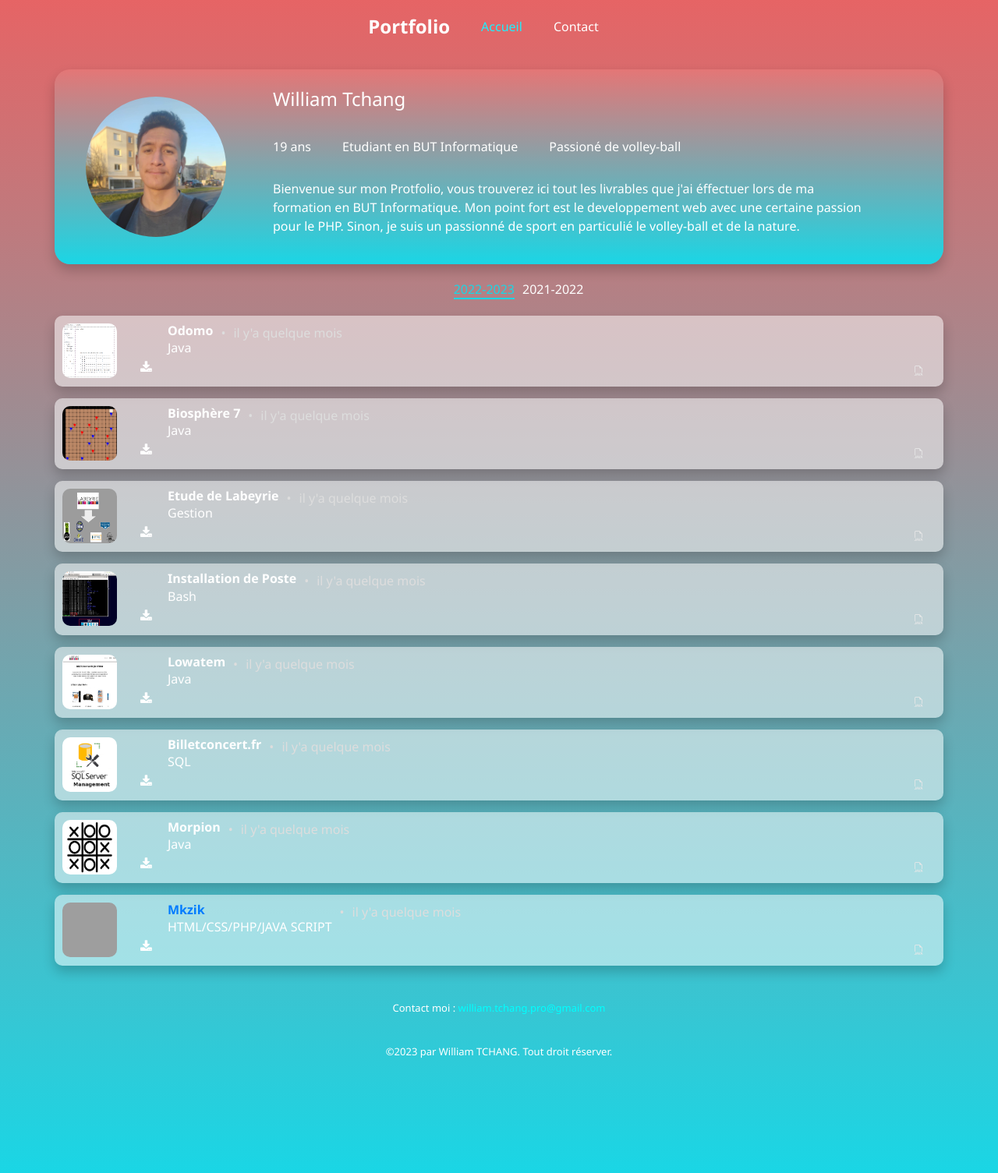
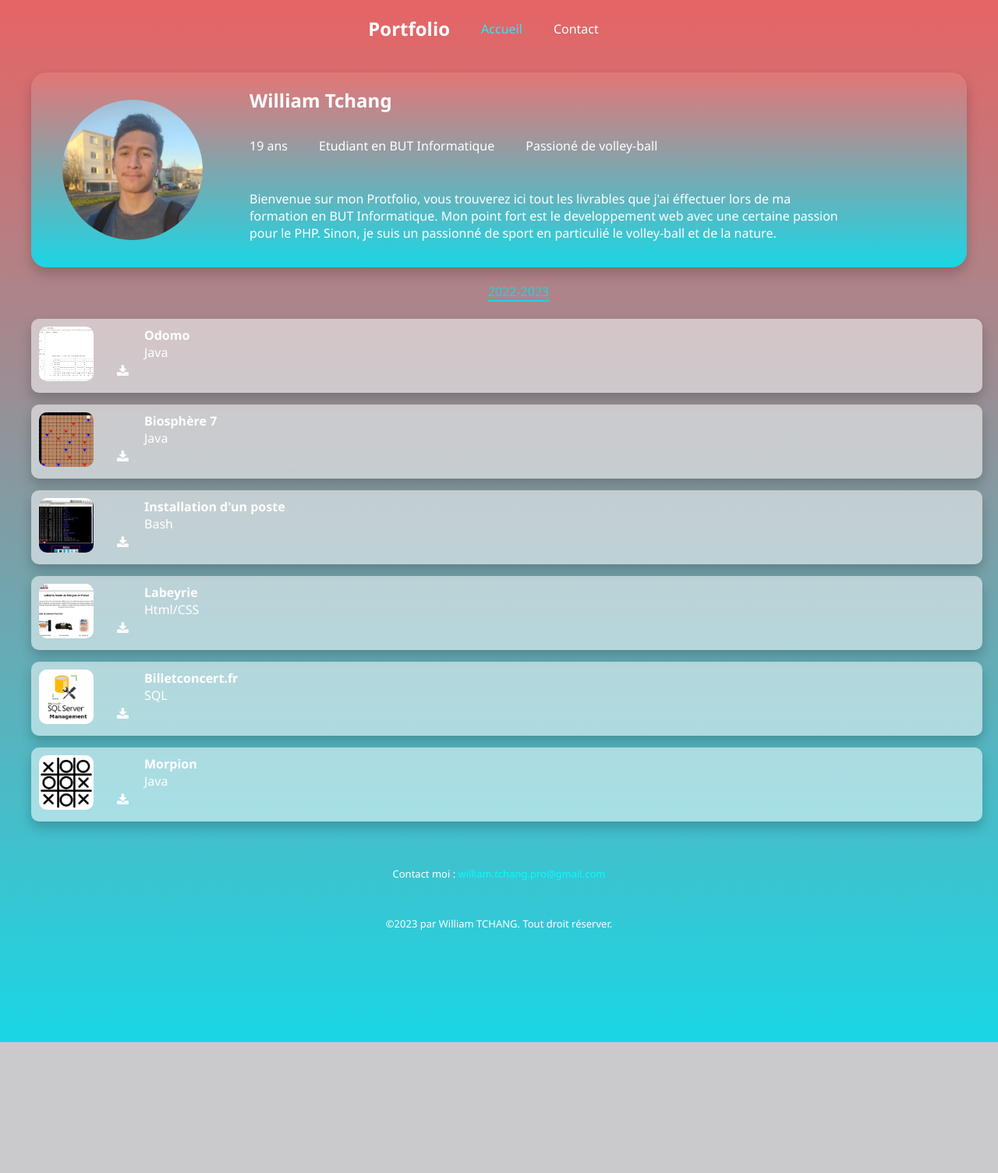
Before and after one commit to ZeWills987/william-tchang, a PHP site: page / in a window 1280 px wide. Shown: the whole page at 78% size. After the commit the page ends 1337 px from the top, so only its background shows below. Run offline with PHP 8.4, Linux system fonts and the light colour scheme; some web fonts are replaced; grey boxes are pictures that could not be loaded.

Commit message:
finish portfolio

```diff
--- a/contact.html
+++ b/contact.html
@@ -26,7 +26,7 @@
 
 	<section id="section-1">
 		<div class="info-container">
-			<strong style="color:rgb(81, 82, 82)">Pour me contacter,<br><span>une question ?</span></strong>
+			<strong>Pour me contacter,<br><span>une question ?</span></strong>
 			<p style="animation: deroulement 2s;">Pour toute question, remarque ou suggestion, notre service
 				consommateurs reste à votre disposition.</p>
 			<p style="animation: deroulement 2.5s;">Vous disposez d'un moyen ci-dessous pour me contacter.</p>
--- a/data/css/profile.css
+++ b/data/css/profile.css
@@ -290,19 +290,22 @@ nav ul li a h1 {
 }
 
 .bloc-img img {
-    animation: hidden 2s;
-    animation: mouv_horiz 2s;
+    animation: hidden 2.5s;
+    animation: mouv_horiz 2.5s;
     width: 70px;
     height: 70px;
     border-radius: 10px;
     transition: 0.3s;
+    object-fit: cover;
+    object-position: 50%;
+    transform: scale(1) translate(0, 0);
 }
 
 .bloc:hover .bloc-img img {
-    animation: hidden 2s;
-    animation: mouv_horiz 2s;
-    width: 250px;
-    height: 230px;
+    animation: hidden 2.5s;
+    animation: mouv_horiz 2.5s;
+    width: 280px;
+    height: 280px;
     transition: 0.3s;
 }
 
--- a/index.html
+++ b/index.html
@@ -7,17 +7,11 @@
     <title>Portfolio | Tchang William</title>
     <!-- Import Icon Bootstrap -->
     <link rel="stylesheet" href="https://cdnjs.cloudflare.com/ajax/libs/font-awesome/4.7.0/css/font-awesome.min.css" />
-
-    <!-- Bootstrap CSS -->
-    <link rel="stylesheet" href="https://cdn.jsdelivr.net/npm/bootstrap-icons@1.10.4/font/bootstrap-icons.css">
-    <link rel="stylesheet" href="https://stackpath.bootstrapcdn.com/bootstrap/4.3.1/css/bootstrap.min.css"
-        integrity="sha384-ggOyR0iXCbMQv3Xipma34MD+dH/1fQ784/j6cY/iJTQUOhcWr7x9JvoRxT2MZw1T" crossorigin="anonymous">
     <link rel="stylesheet" href="data/css/style.css">
     <link rel="stylesheet" href="data/css/header.css">
     <link rel="stylesheet" href="data/css/style.css">
     <link rel="stylesheet" href="data/css/profile.css">
     <link rel="stylesheet" href="data/css/footer.css">
-    <link rel="stylesheet" href="data/css/formulaire.css">
     <link rel="stylesheet" href="data/css/all.css">
 </head>
 
@@ -71,7 +65,6 @@
                 <div class="personal-nav">
                     <ul>
                         <li><a id="active" href="index.html">2022-2023</a></li>
-                        <li><a href="2021-2022.html">2021-2022</a></li>
                     </ul>
                 </div>
                 <div class="bloc">
@@ -88,25 +81,29 @@
                                         <h4>Odomo</h4>
                                         <p>Java</p>
                                     </div>
-                                    <div class="bloc-date">
-                                        <p>•</p>
-                                        <p>il y'a quelque mois</p>
-                                    </div>
                                 </div>
                                 <div class="bloc-wave">
                                     <div class="wave">
-                                        <div id="waveform">
-                                            <p>Lorem ipsum dolor sit amet consectetur adipisicing elit. Dolorum, iure!
-                                                Quia, commodi harum, eum explicabo voluptatibus quis nobis magnam
-                                                reprehenderit sapiente animi molestias beatae. Dolor eaque consequuntur
-                                                quisquam exercitationem voluptatibus!</p>
+                                        <div class="waveform">
+                                            <p>Odomo est une application de gestion de données mértéorologique
+                                                permettant de garder un oeil sur la météo de chez soi tout en
+                                                le gérant. Le but ici est de coder une application de gestion de données
+                                                mértéorologique.
+                                            </p>
+                                            <p>Compétences aquises :</p>
+                                            <ul>
+                                                <li>Implémentation des tableaux</li>
+                                                <li>Traitement de donées</li>
+                                                <li>Programation évènementielle</li>
+                                                <li>Stockage des données</li>
+                                            </ul>
                                         </div>
                                     </div>
                                 </div>
                                 <div class="bloc-footer">
                                     <div class="blocAction">
                                         <button>
-                                            <a href="data/pdf/">
+                                            <a href="data/pdf/odomo.pdf" download="odomo.pdf">
                                                 <i class="fa fa-download" aria-hidden="true"></i>
                                             </a>
                                         </button>
@@ -135,25 +132,28 @@
                                         <h4>Biosphère 7</h4>
                                         <p>Java</p>
                                     </div>
-                                    <div class="bloc-date">
-                                        <p>•</p>
-                                        <p>il y'a quelque mois</p>
-                                    </div>
                                 </div>
                                 <div class="bloc-wave">
                                     <div class="wave">
-                                        <div id="waveform">
-                                            <p>Lorem ipsum dolor sit amet consectetur adipisicing elit. Tempora, at
-                                                nisi? Repudiandae est vitae reprehenderit, eaque iure quibusdam fugiat.
-                                                Dicta aspernatur corrupti blanditiis, suscipit mollitia quod autem quos
-                                                ullam odio?</p>
+                                        <div class="waveform">
+                                            <p>Biosphère est un jeu de plateaux à deux joueurs. Le but est
+                                                de planter et protéger le plus de plantes que son adversaire en 40
+                                                tours. Le but ici est de concevoir une IA capable de battre d'autre IA.
+                                            </p>
+                                            <p>Compétences aquises :</p>
+                                            <ul>
+                                                <li>Logique de jeu</li>
+                                                <li>Gestion dee l'état de jeu</li>
+                                                <li>Progrramation de l'IA</li>
+                                                <li>Test et débogage</li>
+                                            </ul>
                                         </div>
                                     </div>
                                 </div>
                                 <div class="bloc-footer">
                                     <div class="blocAction">
                                         <button>
-                                            <a href="data/pdf/">
+                                            <a href="data/pdf/biosphere.pdf" download="biosphere.pdf">
                                                 <i class="fa fa-download" aria-hidden="true"></i>
                                             </a>
                                         </button>
@@ -169,52 +169,6 @@
                     </div>
                 </div>
                 <div class="bloc">
-                    <div class="bloc-col">
-                        <div class="bloc-row">
-                            <div class="bloc-img">
-                                <img src="data/img/2022/etude_labeyrie.png" alt="Etude de cas de Labeyrie">
-                            </div>
-                            <div class="bloc-content">
-                                <div class="bloc-header">
-                                    <div class="bloc-play">
-                                    </div>
-                                    <div class="bloc-title">
-                                        <h4>Etude de Labeyrie</h4>
-                                        <p>Gestion</p>
-                                    </div>
-                                    <div class="bloc-date">
-                                        <p>•</p>
-                                        <p>il y'a quelque mois</p>
-                                    </div>
-                                </div>
-                                <div class="bloc-wave">
-                                    <div class="wave">
-                                        <div id="waveform">
-                                            <p>Lorem ipsum dolor sit amet, consectetur adipisicing elit. Perspiciatis
-                                                veritatis possimus iure illo, cupiditate, tempora assumenda, molestiae
-                                                saepe ex nulla necessitatibus? Unde, aspernatur aut ratione veritatis
-                                                illum eius nemo ea?</p>
-                                        </div>
-                                    </div>
-                                </div>
-                                <div class="bloc-footer">
-                                    <div class="blocAction">
-                                        <button>
-                                            <a href="data/pdf/">
-                                                <i class="fa fa-download" aria-hidden="true"></i>
-                                            </a>
-                                        </button>
-                                    </div>
-                                    <div class="bloc-footer-right">
-                                        <div class="ecoute">
-                                            <i class="bi bi-filetype-java"></i>
-                                        </div>
-                                    </div>
-                                </div>
-                            </div>
-                        </div>
-                    </div>
-                </div>
                     <div class="bloc">
                         <div class="bloc-col">
                             <div class="bloc-row">
@@ -226,28 +180,33 @@
                                         <div class="bloc-play">
                                         </div>
                                         <div class="bloc-title">
-                                        <h4>Installation de Poste</h4>
+                                            <h4>Installation d'un poste</h4>
                                             <p>Bash</p>
-                                    </div>
-                                    <div class="bloc-date">
-                                        <p>•</p>
-                                        <p>il y'a quelque mois</p>
                                         </div>
                                     </div>
                                     <div class="bloc-wave">
                                         <div class="wave">
-                                        <div id="waveform">
-                                            <p>Lorem ipsum dolor sit amet consectetur adipisicing elit. Voluptatum quis
-                                                eius magnam eos laborum ullam assumenda blanditiis. Doloremque incidunt
-                                                nostrum placeat quo voluptatibus? Nisi et, sed autem vitae porro
-                                                sapiente!</p>
+                                            <div class="waveform">
+                                                <p>L'objectif étais fournir au client un document détaillant toutes
+                                                    les procédures à suivre pour installer un envirronement de
+                                                    developpement demandant très peu de ressource sous Linux. Notre
+                                                    choix c'est porté sur Debian.
+                                                </p>
+                                                <p>Compétences aquises :</p>
+                                                <ul>
+                                                    <li>Installation de système d'exploitation</li>
+                                                    <li>Connaissance des système d'exploitation</li>
+                                                    <li>Configuration de système</li>
+                                                    <li>Gestion des utilisateurs et des autorisations</li>
+                                                    <li>Documentation et rédaction de guides</li>
+                                                </ul>
                                             </div>
                                         </div>
                                     </div>
                                     <div class="bloc-footer">
                                         <div class="blocAction">
                                             <button>
-                                            <a href="data/pdf/pong.pdf">
+                                                <a href="data/pdf/debian.pdf" download="debian.pdf">
                                                     <i class="fa fa-download" aria-hidden="true"></i>
                                                 </a>
                                             </button>
@@ -255,6 +214,7 @@
                                         <div class="bloc-footer-right">
                                             <div class="ecoute">
                                                 <i class="bi bi-filetype-java"></i>
+                                            </div>
                                         </div>
                                     </div>
                                 </div>
@@ -273,27 +233,28 @@
                                     <div class="bloc-play">
                                     </div>
                                     <div class="bloc-title">
-                                        <h4>Lowatem</h4>
-                                        <p>Java</p>
-                                    </div>
-                                    <div class="bloc-date">
-                                        <p>•</p>
-                                        <p>il y'a quelque mois</p>
+                                        <h4>Labeyrie</h4>
+                                        <p>Html/CSS</p>
                                     </div>
                                 </div>
                                 <div class="bloc-wave">
                                     <div class="wave">
-                                        <div id="waveform">
-                                            <p>Lorem ipsum dolor sit amet consectetur adipisicing elit. Corrupti
-                                                asperiores sit maiores error impedit enim saepe, eligendi soluta in
-                                                facere a explicabo molestiae ut officia atque modi porro fugit ab!</p>
+                                        <div class="waveform">
+                                            <p>Developpemnt d'un site web static et responsive destiner à Labeyrie sous
+                                                certification W3C.
+                                            </p>
+                                            <p>Compétences aquises :</p>
+                                            <ul>
+                                                <li>Developpemnt et conception front-end</li>
+                                                <li>Responsive design</li>
+                                            </ul>
                                         </div>
                                     </div>
                                 </div>
                                 <div class="bloc-footer">
                                     <div class="blocAction">
                                         <button>
-                                            <a href="data/pdf/pong.pdf">
+                                            <a href="data/pdf/labeyrie.pdf" download="labeyrie.pdf">
                                                 <i class="fa fa-download" aria-hidden="true"></i>
                                             </a>
                                         </button>
@@ -322,25 +283,25 @@
                                         <h4>Billetconcert.fr</h4>
                                         <p>SQL</p>
                                     </div>
-                                    <div class="bloc-date">
-                                        <p>•</p>
-                                        <p>il y'a quelque mois</p>
-                                    </div>
                                 </div>
                                 <div class="bloc-wave">
                                     <div class="wave">
-                                        <div id="waveform">
-                                            <p>Lorem ipsum dolor, sit amet consectetur adipisicing elit. Similique quasi
-                                                deleniti, aut officia quis natus nulla corrupti praesentium non suscipit
-                                                dolor? Libero fugit, incidunt eos consectetur fuga aspernatur placeat
-                                                id.</p>
+                                        <div class="waveform">
+                                            <p>Conception d'une base de données destinée au site web de billetconcert.fr
+                                                (fictif). Celà inclus la coneption d'un Modèle de Conception de Données
+                                                (MCD) et d'un Modèle de Relation Logique (MLR) </p>
+                                            <p>Conpétence auises :</p>
+                                            <ul>
+                                                <li>Conception de base de données</li>
+                                                <li>Conception de données</li>
+                                            </ul>
                                         </div>
                                     </div>
                                 </div>
                                 <div class="bloc-footer">
                                     <div class="blocAction">
                                         <button>
-                                            <a href="data/pdf/pong.pdf">
+                                            <a href="data/pdf/billet.pdf" download="billet.pdf">
                                                 <i class="fa fa-download" aria-hidden="true"></i>
                                             </a>
                                         </button>
@@ -369,69 +330,26 @@
                                         <h4>Morpion</h4>
                                         <p>Java</p>
                                     </div>
-                                    <div class="bloc-date">
-                                        <p>•</p>
-                                        <p>il y'a quelque mois</p>
-                                    </div>
                                 </div>
                                 <div class="bloc-wave">
                                     <div class="wave">
-                                        <div id="waveform">
-                                            <p>Lorem ipsum dolor, sit amet consectetur adipisicing elit. Expedita modi
-                                                suscipit esse, enim impedit optio qui eveniet harum adipisci possimus
-                                                rerum dolore incidunt nulla voluptatibus quasi. Saepe ducimus eos quasi.
+                                        <div class="waveform">
+                                            <p>Ici c'est la conception d'un jeu Morpion en équipe. Le jeu aura pour but
+                                                l'apprentissage des bases du Java. On y trouve de l'alogorithmes et de
+                                                la programation.
                                             </p>
+                                            <p>compétences aquises :</p>
+                                            <ul>
+                                                <li>Créativité et conception de jeu</li>
+                                                <li>Travail d'équipe</li>
+                                            </ul>
                                         </div>
                                     </div>
                                 </div>
                                 <div class="bloc-footer">
                                     <div class="blocAction">
                                         <button>
-                                            <a href="data/pdf/pong.pdf">
-                                                <i class="fa fa-download" aria-hidden="true"></i>
-                                            </a>
-                                        </button>
-                                    </div>
-                                    <div class="bloc-footer-right">
-                                        <div class="ecoute">
-                                            <i class="bi bi-filetype-java"></i>
-                                        </div>
-                                    </div>
-                                </div>
-                            </div>
-                        </div>
-                    </div>
-                </div>
-                <div class="bloc">
-                    <div class="bloc-col">
-                        <div class="bloc-row">
-                            <div class="bloc-img">
-                                <img src="data/img/mkzik.png" alt="Morpion">
-                            </div>
-                            <div class="bloc-content">
-                                <div class="bloc-header">
-                                    <div class="bloc-play">
-                                    </div>
-                                    <div class="bloc-title">
-                                        <h4><a href="http://mkzik.fr/">Mkzik</a></h4>
-                                        <p>HTML/CSS/PHP/JAVA SCRIPT</p>
-                                    </div>
-                                    <div class="bloc-date">
-                                        <p>•</p>
-                                        <p>il y'a quelque mois</p>
-                                    </div>
-                                </div>
-                                <div class="bloc-wave">
-                                    <div class="wave">
-                                        <div id="waveform">
-                                            <p>Projet personelle inachevé. C'est un petit site de musique streaming.</p>
-                                        </div>
-                                    </div>
-                                </div>
-                                <div class="bloc-footer">
-                                    <div class="blocAction">
-                                        <button>
-                                            <a href="data/pdf/pong.pdf">
+                                            <a href="data/pdf/morpion.pdf">
                                                 <i class="fa fa-download" aria-hidden="true"></i>
                                             </a>
                                         </button>
```
Also changed, not shown: other parts of data/css/profile.css (+166 -157 lines), data/css/contact.css (+17 -1 lines), 6 other files. Lines whose indentation alone changed are shown as unchanged.
